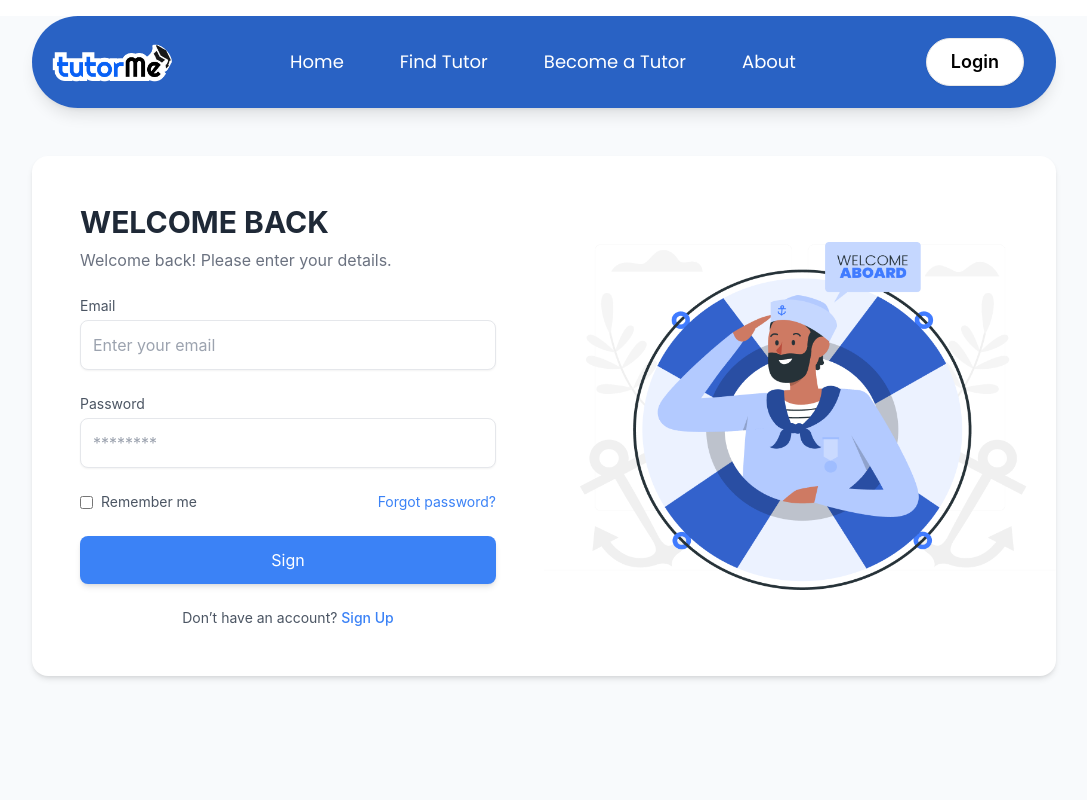
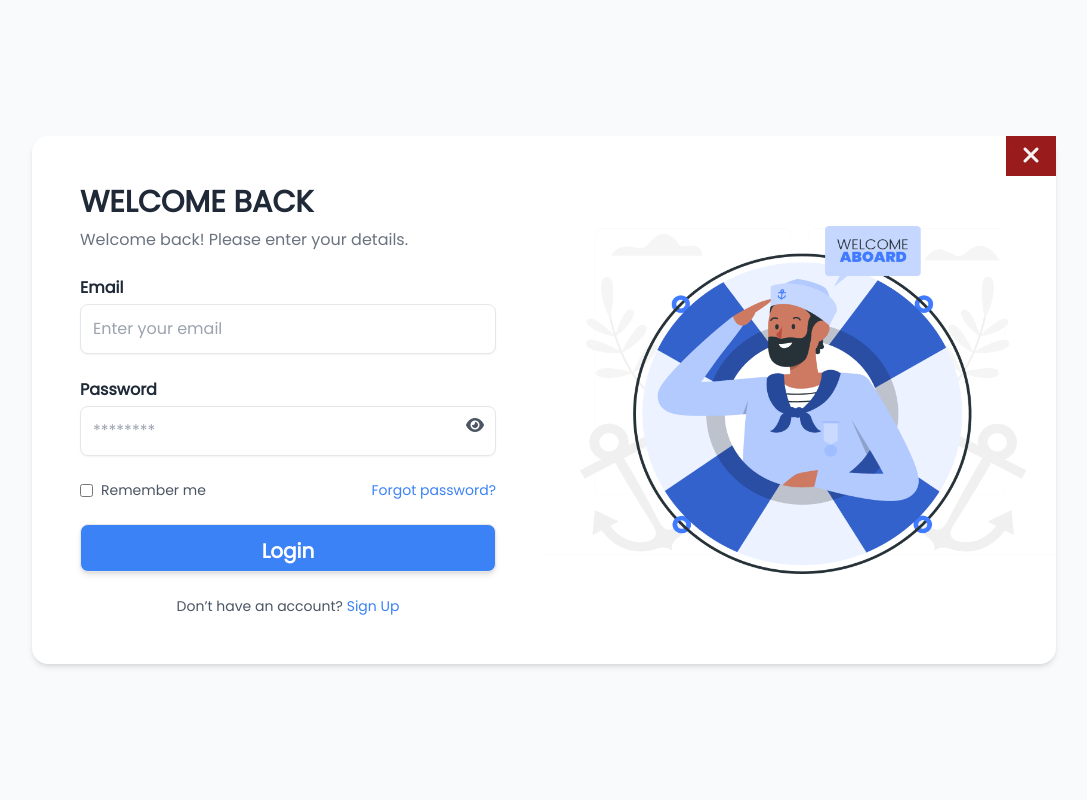
Before and after one commit to sandeshs0/TutorMe-Web-Client, a React (Vite) app: page /login in a window 1280 px wide. Shown: the top 800 px of the page, without its empty margins (96-1183 px from the left). Built offline with nearby package versions, Linux system fonts and the light colour scheme.

Commit message:
13- password visibility toggle button, cancel buttons in login and signup

```diff
--- a/src/pages/HomePage.jsx
+++ b/src/pages/HomePage.jsx
@@ -37,8 +37,12 @@ import HeroSection from "../components/HeroSection";
 import Navbar from "../components/Navbar";
 import SortingOptions from "../components/sort";
 import Footer from "../components/Footer";
+import { useNavigate } from "react-router-dom";
+import SearchSection from "../components/SearchBar";
+
 
 const HomePage = () => {
+  const navigate = useNavigate();
   return (
     <div>
       <Navbar />
@@ -53,7 +57,8 @@ const HomePage = () => {
           </p>
         </div>
       </div>
-      <SortingOptions />
+      {/* <SortingOptions /> */}
+      <SearchSection />
       <Footer />
     </div>
   );
--- a/src/pages/LoginPage.jsx
+++ b/src/pages/LoginPage.jsx
@@ -1,59 +1,84 @@
-import React from "react";
-import Navbar from "../components/Navbar";
+import React, {useState} from "react";
+import { useNavigate } from "react-router-dom";
 import Footer from "../components/Footer";
 
+
 const LoginPage = () => {
+  const navigate = useNavigate();
+  const [showPassword, setShowPassword] = useState(false); // State to toggle password visibility
+
+
   return (
-    <>
-      {/* Navbar */}
-      <Navbar />
+    <div>
+
       {/* <div className="absolute top-0 left-0 w-full h-64 bg-gradient-to-r from-blue-500 to-indigo-500 rounded-b-3xl"></div> */}
 
       {/* Page Content */}
-      <div className="relative flex items-center justify-center min-h-screen bg-[#F8FAFC] px-4 mt-4">
+      <div className="relative flex items-center justify-center min-h-screen bg-[#F8FAFC] px-4">
         {/* Background Shape */}
 
         {/* Login Card */}
         <div className="relative bg-white shadow-md rounded-2xl max-w-5xl w-full grid grid-cols-1 lg:grid-cols-2">
+        <button
+        className="absolute top-0 right-0 font-thin text-gray-100 text-2xl bg-red-800 px-4 py-1 hover:bg-red-600 focus:outline-none z-50"
+        onClick={() => navigate("/")}
+        // aria-label="Close"
+      >
+<i class="fas fa-xmark"></i>
+      </button>
           {/* Left Section - Form */}
+
           <div className="p-8 lg:p-12">
-            <h1 className="text-3xl font-bold text-gray-800">WELCOME BACK</h1>
-            <p className="text-gray-500 mt-2">
+            <h1 className="text-3xl font-bold font-poppins  text-gray-800">WELCOME BACK</h1>
+            <p className="text-gray-500 mt-2 font-poppins">
               Welcome back! Please enter your details.
             </p>
 
-            <form className="mt-6 space-y-6">
+            <form className="mt-6 space-y-6 font-poppins ">
               {/* Email Input */}
               <div>
-                <label htmlFor="email" className="block text-sm text-gray-600">
+                <label htmlFor="email" className="block text-md text-gray-800 font-semibold">
                   Email
                 </label>
                 <input
                   type="email"
                   id="email"
                   placeholder="Enter your email"
-                  className="w-full mt-1 p-3 border rounded-lg shadow-sm focus:outline-none focus:ring focus:ring-blue-200 focus:border-blue-500"
+                  className="w-full mt-1 p-3 border text-black rounded-lg shadow-sm focus:outline-none focus:ring focus:ring-blue-200 focus:border-blue-500"
                 />
               </div>
 
               {/* Password Input */}
-              <div>
+              <div className="relative">
                 <label
                   htmlFor="password"
-                  className="block text-sm text-gray-600"
+                  className="block text-md text-gray-800 font-semibold"
                 >
                   Password
                 </label>
                 <input
-                  type="password"
+                  type={showPassword ? "text" : "password"}
                   id="password"
                   placeholder="********"
-                  className="w-full mt-1 p-3 border rounded-lg shadow-sm focus:outline-none focus:ring focus:ring-blue-200 focus:border-blue-500"
+                  className="w-full mt-1 p-3 text-black border rounded-lg shadow-sm focus:outline-none focus:ring focus:ring-blue-200 focus:border-blue-500"
                 />
+<button
+                  type="button"
+                  className="absolute top-9 right-3 text-gray-600 hover:text-gray-800 focus:outline-none"
+                  onClick={() => setShowPassword(!showPassword)}
+                  aria-label="Toggle Password Visibility"
+                >
+                  {showPassword ? (
+                    <i className="fas fa-eye-slash"></i> // Eye-slash icon for "hide"
+                  ) : (
+                    <i className="fas fa-eye"></i> // Eye icon for "show"
+                  )}
+                </button>
+
               </div>
 
               {/* Remember Me and Forgot Password */}
-              <div className="flex items-center justify-between text-sm">
+              <div className="flex items-center justify-between text-sm lg:text-md font-poppins">
                 <div className="flex items-center">
                   <input
                     type="checkbox"
@@ -72,16 +97,16 @@ const LoginPage = () => {
               {/* Sign In Button */}
               <button
                 type="submit"
-                className="w-full bg-blue-500 text-white py-3 rounded-lg shadow-md hover:bg-blue-600 focus:outline-none focus:ring focus:ring-blue-200"
+                className="btn w-full bg-blue-500 text-white py-3 text-xl font-poppins rounded-lg shadow-md hover:bg-blue-600 focus:outline-none "
               >
-                Sign
+                Login
               </button>
             </form>
 
             {/* Sign Up Link */}
-            <p className="text-center text-sm text-gray-600 mt-6">
+            <p className="text-center font-poppins text-sm text-gray-600 mt-6">
               Don’t have an account?{" "}
-              <a href="#" className="text-blue-500 font-medium hover:underline">
+              <a href="/signup" className="text-blue-500 font-medium hover:underline">
                 Sign Up
               </a>
             </p>
@@ -98,7 +123,7 @@ const LoginPage = () => {
         </div>
       </div>
       <Footer />
-    </>
+    </div>
   );
 };
 
```
